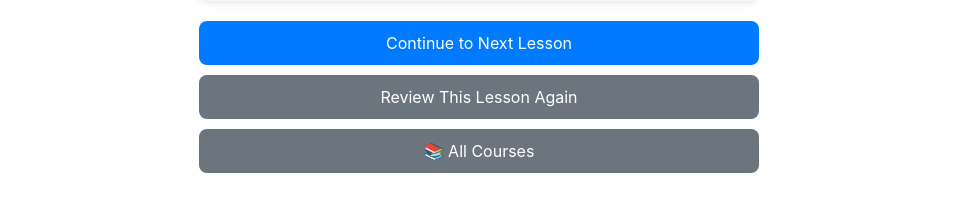
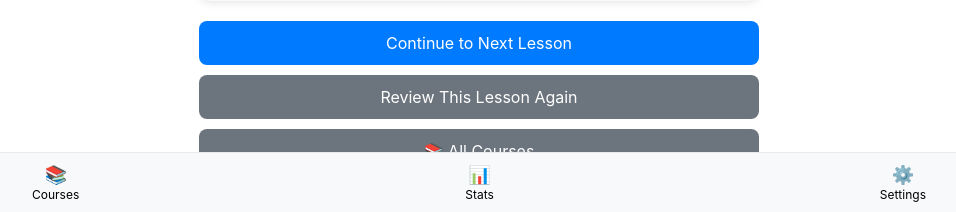
Before and after one commit to ansar-team/quran-web-app, a FastAPI app: page /lessons/1/complete in a window 1280 px wide. Shown: the part 588-800 px from the top of the page, without its empty margins (161-1117 px from the left). Run offline with FastAPI, Linux system fonts and the light colour scheme; parts of the project's set-up code (start-up, migrations or seed data) failed here and were passed over; some libraries are stand-ins or nearby versions.

Commit message:
feat: add settings.html

```diff
--- a/app/main.py
+++ b/app/main.py
@@ -4,7 +4,7 @@ from fastapi.responses import HTMLResponse
 from fastapi.templating import Jinja2Templates
 from app.database import engine
 from app.models import Base
-from app.api import courses, lessons, words, users, reviews, telegram_auth
+from app.api import courses, lessons, words, users, reviews, telegram_auth, i18n
 
 
 # Create database tables
@@ -36,6 +36,7 @@ app.include_router(words.router, prefix="/api/v1")
 app.include_router(users.router, prefix="/api/v1")
 app.include_router(reviews.router, prefix="/api/v1")
 app.include_router(telegram_auth.router, prefix="/api/v1")
+app.include_router(i18n.router, prefix="/api/v1")
 
 @app.get("/", response_class=HTMLResponse)
 async def root(request: Request):
@@ -149,6 +150,16 @@ async def stats_page(
     })
 
 
+@app.get("/settings", response_class=HTMLResponse)
+async def settings_page(
+    request: Request
+):
+    """User settings page"""
+    return templates.TemplateResponse("settings.html", {
+        "request": request
+    })
+
+
 @app.get("/health")
 async def health_check():
     """Health check endpoint"""
--- a/app/templates/base.html
+++ b/app/templates/base.html
@@ -171,6 +171,35 @@
             margin-bottom: 16px;
         }
 
+        .bottom-nav {
+            position: fixed;
+            bottom: 0;
+            left: 0;
+            right: 0;
+            height: 60px;
+            background: var(--tg-theme-secondary-bg-color, #f8f9fa);
+            display: flex;
+            justify-content: space-around;
+            align-items: center;
+            border-top: 1px solid rgba(0,0,0,0.06);
+            z-index: 100;
+        }
+
+        .bottom-nav-item {
+            display: flex;
+            flex-direction: column;
+            align-items: center;
+            justify-content: center;
+            text-decoration: none;
+            color: var(--tg-theme-text-color, #000000);
+            font-size: 12px;
+        }
+
+        .bottom-nav-item span:first-child {
+            font-size: 18px;
+            margin-bottom: 2px;
+        }
+
         @keyframes spin {
             0% { transform: rotate(0deg); }
             100% { transform: rotate(360deg); }
@@ -220,6 +249,21 @@
         {% block content %}{% endblock %}
     </div>
 
+    <nav class="bottom-nav">
+        <a href="/courses" class="bottom-nav-item">
+            <span>📚</span>
+            <span id="nav-courses-label">Courses</span>
+        </a>
+        <a href="/stats" class="bottom-nav-item">
+            <span>📊</span>
+            <span id="nav-stats-label">Stats</span>
+        </a>
+        <a href="/settings" class="bottom-nav-item">
+            <span>⚙️</span>
+            <span id="nav-settings-label">Settings</span>
+        </a>
+    </nav>
+
     <script>
         const tg = window.Telegram.WebApp;
         tg.ready();
@@ -232,6 +276,58 @@
             };
         }
 
+        let I18N = null;
+
+        async function loadTranslations(lang) {
+            try {
+                const resp = await fetch(`/api/v1/i18n/${lang}`, {
+                    headers: createAuthHeaders()
+                });
+                if (!resp.ok) {
+                    return;
+                }
+                I18N = await resp.json();
+                window.I18N = I18N;
+                updateMenuFromI18n();
+            } catch (e) {
+                console.error('Failed to load translations', e);
+            }
+        }
+
+        function updateMenuFromI18n() {
+            if (!I18N || !I18N.menu) {
+                return;
+            }
+            const c = document.getElementById('nav-courses-label');
+            const s = document.getElementById('nav-stats-label');
+            const st = document.getElementById('nav-settings-label');
+            if (c) c.textContent = I18N.menu.courses || c.textContent;
+            if (s) s.textContent = I18N.menu.stats || s.textContent;
+            if (st) st.textContent = I18N.menu.settings || st.textContent;
+            const title = document.getElementById('welcome-title');
+        }
+
+        async function loadUserLanguage() {
+            try {
+                const response = await fetch('/api/v1/users/me', {
+                    headers: createAuthHeaders()
+                });
+                if (!response.ok) return;
+                const user = await response.json();
+                const lang = user.language_code || 'en';
+                const select = document.getElementById('language-select');
+                select.value = lang;
+                await loadTranslations(lang);
+                if (typeof updateMenuFromI18n === 'function') {
+                    updateMenuFromI18n();
+                }
+            } catch (e) {
+                console.error('Failed to load user language', e);
+            }
+        }
+
+        loadUserLanguage();
+
         {% block scripts %}{% endblock %}
     </script>
 </body>
```
Also changed, not shown: app/locales/en.json (added, +13 -0 lines), app/templates/settings.html (added, +49 -0 lines).
